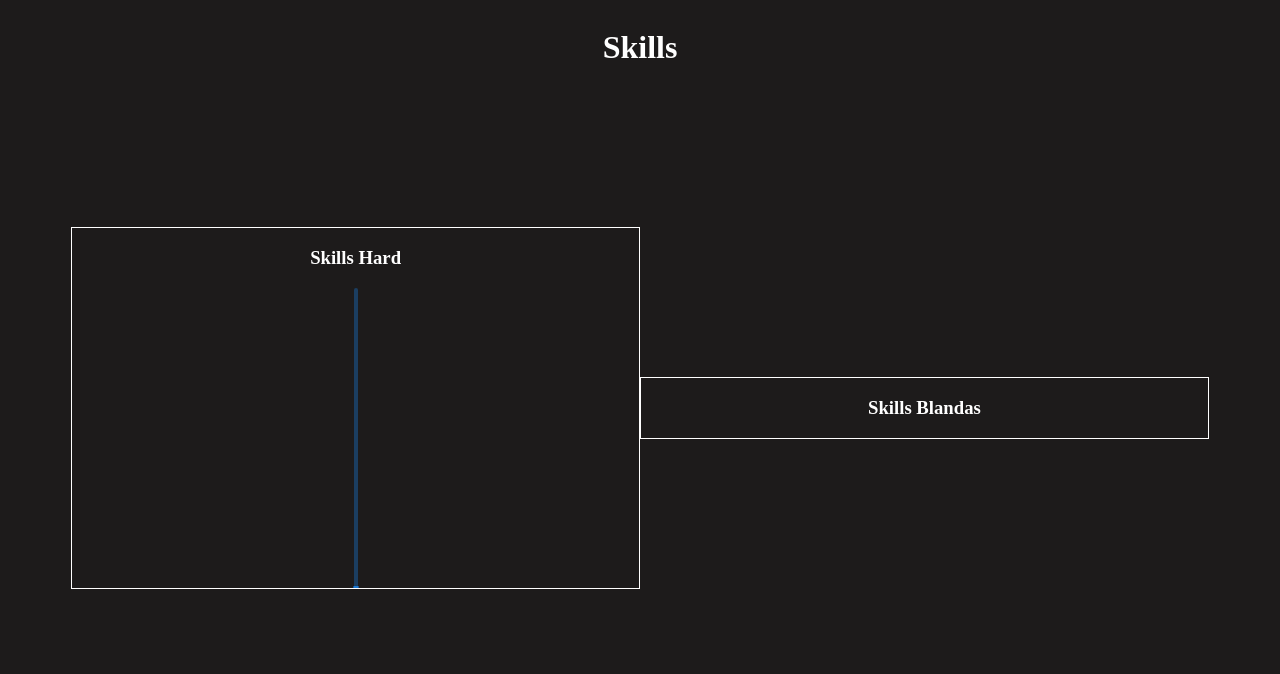
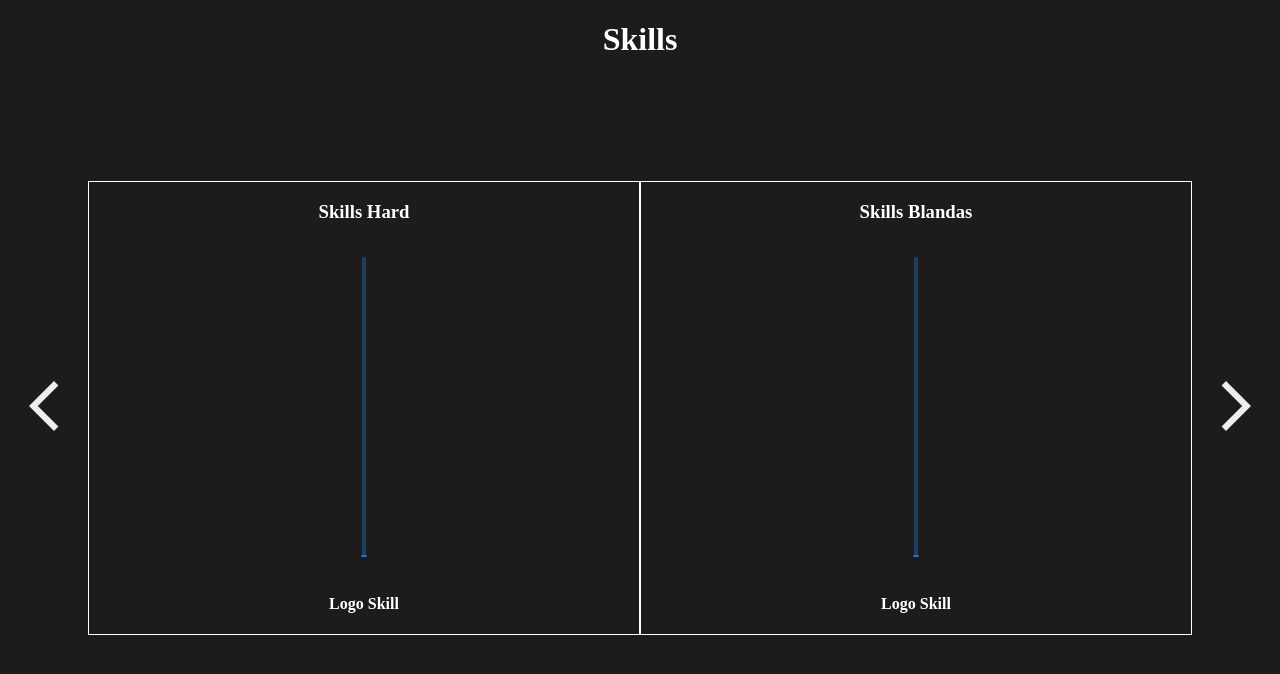
Before and after one commit to FrancoMCuello/PortfolioFMC, a React (Vite) app in the folder front/portfolioFront/: page /skills in a window 1280 px wide. Shown: the top 674 px of the page. Built offline with nearby package versions, Linux system fonts and the light colour scheme.

Commit message:
Se agregaron flechas para las traslado de rutas

```diff
--- /dev/null
+++ b/front/portfolioFront/src/components/BtnArrow.tsx
@@ -0,0 +1,52 @@
+import React from "react";
+import ArrowBackIosIcon from "@mui/icons-material/ArrowBackIosNewOutlined"; // Importar el ícono si lo necesitas
+import styled from "styled-components";
+import { createTheme, ThemeProvider } from "@mui/material/styles";
+import { grey } from "@mui/material/colors";
+
+const theme = createTheme({
+  palette: {
+    primary: {
+      main: grey[200],
+    },
+  },
+});
+
+interface BtnProps {
+  onClick: () => void;
+  icon?: React.ReactNode;
+  className?: string;
+  style?: React.CSSProperties;
+}
+const BtnArrow: React.FC<BtnProps> = ({
+  onClick,
+  icon = <ArrowBackIosIcon sx={{ fontSize: 60 }} color="primary" />,
+  className,
+  style,
+}) => {
+  return (
+    <ThemeProvider theme={theme}>
+      <StyledButton className={className} style={style} onClick={onClick}>
+        {icon}
+      </StyledButton>
+    </ThemeProvider>
+  );
+};
+
+const StyledButton = styled.button`
+  background: transparent;
+  border: none;
+  cursor: pointer;
+  display: inline-block;
+  align-items: center;
+  justify-content: center;
+  color: #eeeeee;
+
+  &:hover {
+    background-color: #9b9393;
+    box-shadow: 0 0 5px #9b9393, 0 0 25px #9b9393, 0 0 50px #9b9393,
+      0 0 100px #9b9393, 0 0 300px #9b9393;
+  }
+`;
+
+export default BtnArrow;
--- a/front/portfolioFront/src/components/Contacto.tsx
+++ b/front/portfolioFront/src/components/Contacto.tsx
@@ -1,7 +1,19 @@
+import BtnArrow from "./BtnArrow";
+import { useNavigate } from "react-router-dom";
 function Contact() {
+  const navigate = useNavigate();
+
+  const navHome = () => {
+    navigate("/");
+  };
+
+  const navSkills = () => {
+    navigate("/skills");
+  };
   return (
     <>
       <h1>Hola soy el contact</h1>
+      <BtnArrow onClick={navSkills} />
     </>
   );
 }
--- a/front/portfolioFront/src/components/Formacion.tsx
+++ b/front/portfolioFront/src/components/Formacion.tsx
@@ -1,5 +1,7 @@
 import styled from "styled-components";
 import { useNavigate } from "react-router-dom";
+import BtnArrow from "./BtnArrow";
+import ArrowBackIosIcon from "@mui/icons-material/ArrowBackIosNewOutlined";
 
 function Formacion() {
   const navigate = useNavigate();
@@ -16,7 +18,7 @@ function Formacion() {
     <>
       <h1 style={{ textAlign: "center", color: "white" }}>Formacion dev</h1>
       <StyledContainerG>
-        <button onClick={navHome}>Regresar</button>
+        <BtnArrow onClick={navHome} />
         <StyledContainerF>
           <div className="containerF">
             <img
@@ -46,7 +48,14 @@ function Formacion() {
             </h3>
           </div>
         </StyledContainerF>
-        <button onClick={navSkills}>Seguir</button>
+        <BtnArrow
+          onClick={navSkills}
+          icon={
+            <ArrowBackIosIcon
+              sx={{ fontSize: 60, transform: "rotate(180deg)" }}
+            />
+          }
+        />
       </StyledContainerG>
     </>
   );
--- a/front/portfolioFront/src/components/Home.tsx
+++ b/front/portfolioFront/src/components/Home.tsx
@@ -5,6 +5,8 @@ import InstagramIcon from "@mui/icons-material/Instagram";
 import LinkedInIcon from "@mui/icons-material/LinkedIn";
 import GitHubIcon from "@mui/icons-material/GitHub";
 import { useNavigate } from "react-router-dom";
+import BtnArrow from "./BtnArrow";
+import ArrowBackIosIcon from "@mui/icons-material/ArrowBackIosNewOutlined";
 
 function Home() {
   const navigate = useNavigate();
@@ -42,7 +44,17 @@ function Home() {
           </h2>
         </StyledTitulo>
         <StyledBotonTraslado>
-          <button onClick={navFormacion}>Flecha</button>
+          <BtnArrow
+            onClick={navFormacion}
+            icon={
+              <ArrowBackIosIcon
+                sx={{
+                  fontSize: 60,
+                  transform: "rotate(180deg)",
+                }}
+              />
+            }
+          />
         </StyledBotonTraslado>
       </StyledContainerP>
     </>
--- a/front/portfolioFront/src/components/Skills.tsx
+++ b/front/portfolioFront/src/components/Skills.tsx
@@ -1,14 +1,28 @@
 import styled from "styled-components";
 import Stack from "@mui/material/Stack";
 import MuiSlider from "@mui/material/Slider";
+import { useNavigate } from "react-router-dom";
+import BtnArrow from "./BtnArrow";
+import ArrowBackIosIcon from "@mui/icons-material/ArrowBackIosNewOutlined";
+
 function Skills() {
+  const navigate = useNavigate();
+  const navForm = () => {
+    navigate("/formacion");
+  };
+  const navContact = () => {
+    navigate("/contact");
+  };
+
   return (
+    <>
+      <h1 style={{ textAlign: "center", color: "white" }}>Skills</h1>
       <StyledContainerG>
-      <h1>Skills</h1>
+        <BtnArrow onClick={navForm} />
         <StyledContainerSkills>
           <div className="skillsH">
             <h3>Skills Hard</h3>
-          <Stack sx={{ height: 300 }} spacing={1} direction="row">
+            <Stack sx={{ height: 300 }} spacing={1} padding={2} direction="row">
               <StyledSlider
                 orientation="vertical"
                 /* aria-label="Always visible" */
@@ -18,12 +32,33 @@ function Skills() {
                 valueLabelDisplay="auto"
               />
             </Stack>
+            <h4>Logo Skill</h4>
           </div>
           <div className="skillsH">
             <h3>Skills Blandas</h3>
+            <Stack sx={{ height: 300 }} spacing={1} padding={2} direction="row">
+              <StyledSlider
+                orientation="vertical"
+                /* aria-label="Always visible" */
+                /*  valueLabelDisplay="on" */
+                defaultValue={0}
+                aria-label="Small"
+                valueLabelDisplay="auto"
+              />
+            </Stack>
+            <h4>Logo Skill</h4>
           </div>
         </StyledContainerSkills>
+        <BtnArrow
+          onClick={navContact}
+          icon={
+            <ArrowBackIosIcon
+              sx={{ fontSize: 60, transform: "rotate(180deg)" }}
+            />
+          }
+        />
       </StyledContainerG>
+    </>
   );
 }
 
@@ -33,13 +68,14 @@ const StyledContainerG = styled.div`
   color: white;
   justify-content: center;
   align-items: center;
-  flex-direction: column;
+  flex-direction: row;
 `;
 
 const StyledContainerSkills = styled.div`
   display: flex;
   width: 90%;
   min-height: 80vh;
+  padding: 0.5em;
   color: white;
   justify-content: center;
   align-items: center;
@@ -55,7 +91,6 @@ const StyledContainerSkills = styled.div`
 `;
 
 const StyledSlider = styled(MuiSlider)`
-  color: "#3a8589";
   & .MuiSlider-thumb {
     display: none;
   }
```
Lines whose indentation alone changed are shown as unchanged.
